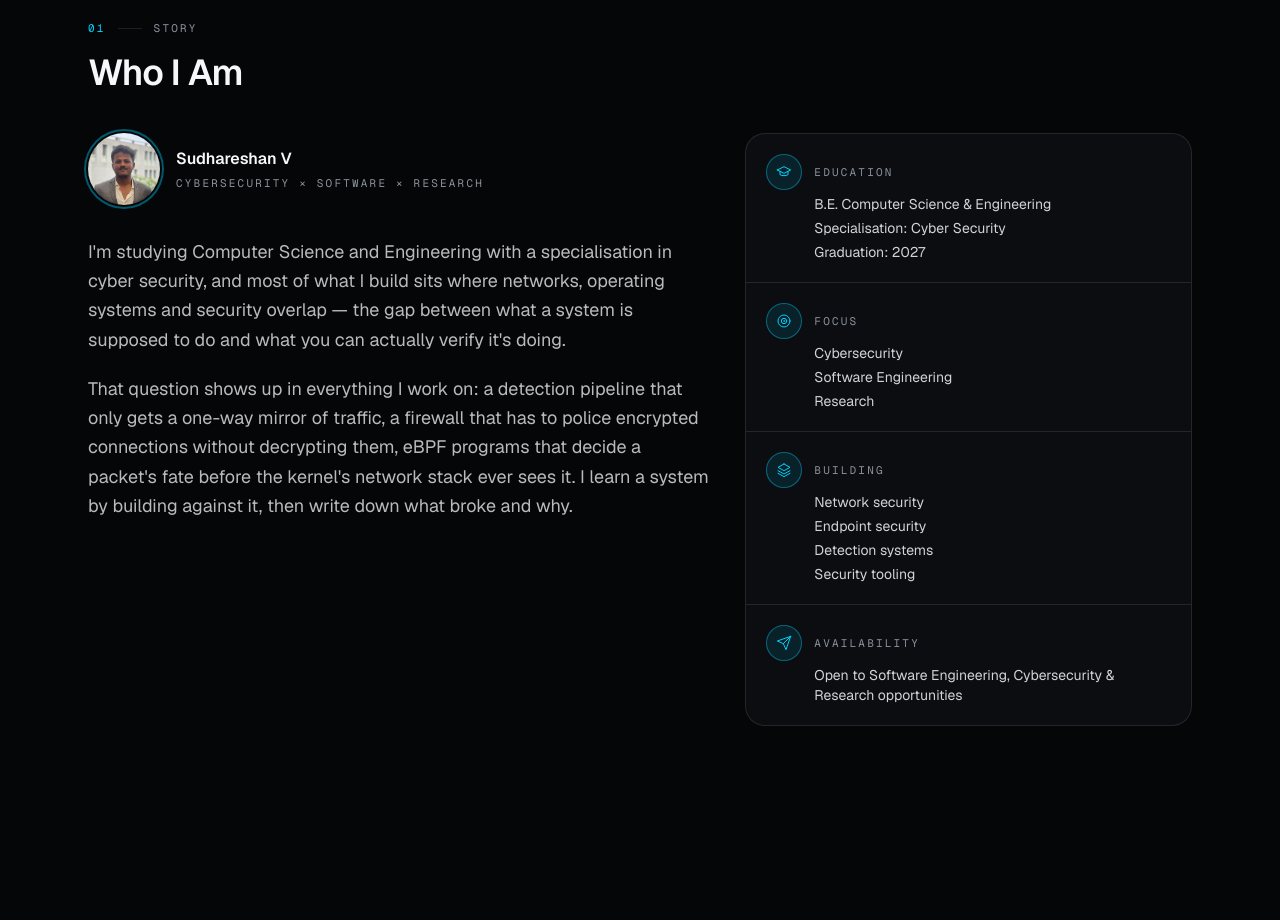
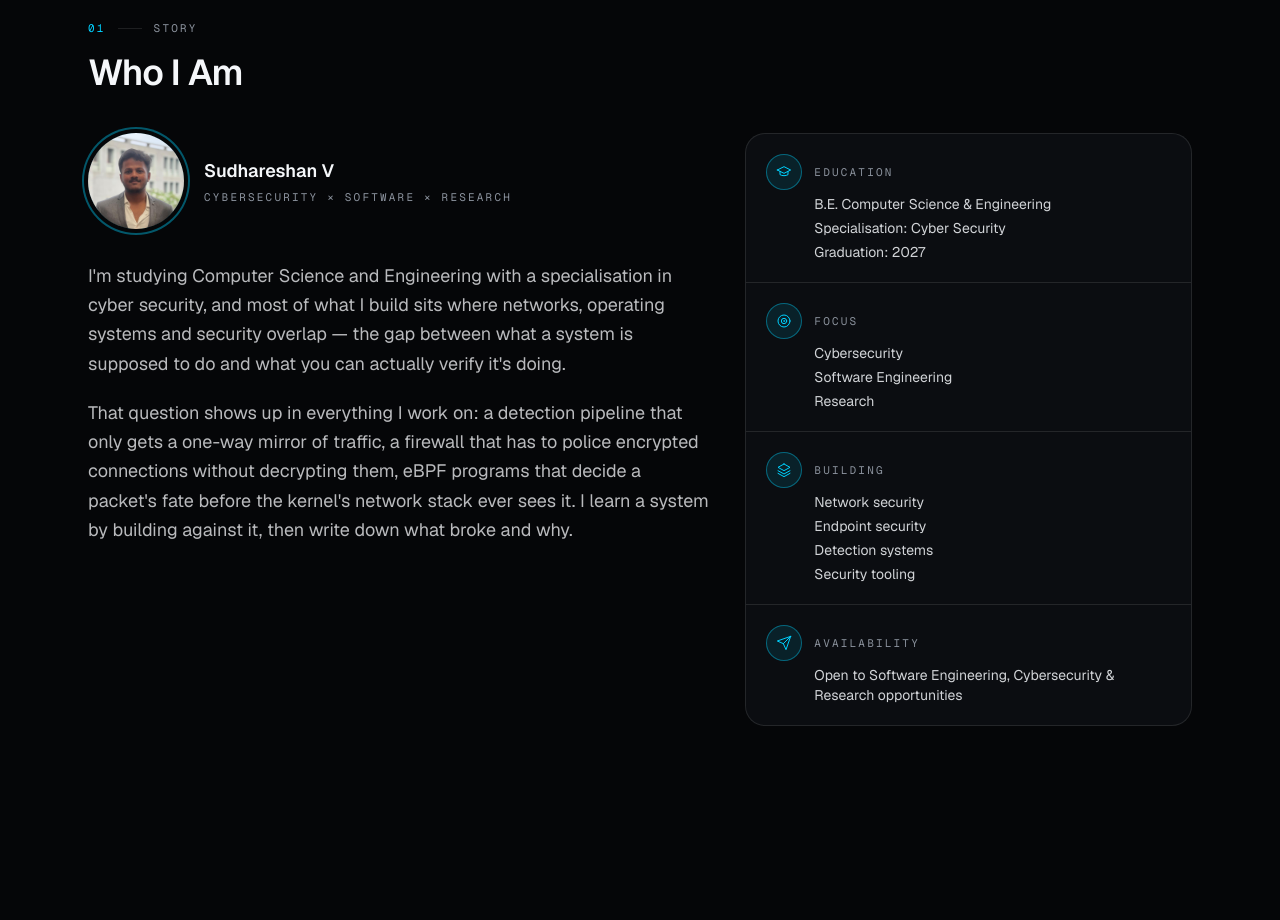
Before and after one commit to BlackDeath-1708/portfolio-website, a Next.js app: page /about in a window 1280 px wide. Shown: the part 1000-1920 px from the top of the page. Built offline with nearby package versions, Linux system fonts and the light colour scheme.

Commit message:
design: larger Who I Am portrait (72px → 96px), name to text-lg

```diff
--- a/src/components/about/WhoIAm.tsx
+++ b/src/components/about/WhoIAm.tsx
@@ -21,16 +21,16 @@ export function WhoIAm() {
       </Reveal>
       <div className="mt-10 grid gap-8 lg:grid-cols-[1.4fr_1fr]">
         <Reveal>
-          <div className="mb-8 flex items-center gap-4">
+          <div className="mb-8 flex items-center gap-5">
             <Image
               src={siteConfig.avatarUrl}
               alt={`Photo of ${siteConfig.name}`}
-              width={72}
-              height={72}
-              className="h-[72px] w-[72px] rounded-full object-cover ring-2 ring-accent/40 ring-offset-2 ring-offset-background"
+              width={96}
+              height={96}
+              className="h-24 w-24 rounded-full object-cover ring-2 ring-accent/40 ring-offset-4 ring-offset-background"
             />
             <div>
-              <p className="font-semibold">{siteConfig.name}</p>
+              <p className="text-lg font-semibold">{siteConfig.name}</p>
               <p className={`${eyebrow} mt-1 text-foreground-muted`}>{siteConfig.positioning}</p>
             </div>
           </div>
```
